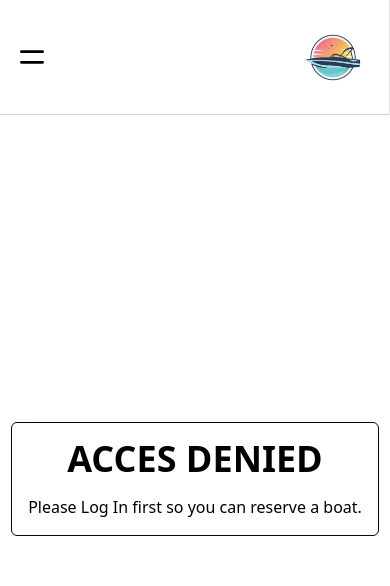
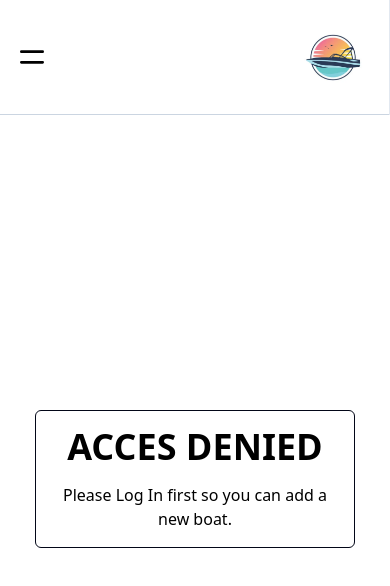
Before and after one commit to Felipe-Perez-Ferraro/final_capstone_front, a React (Create React App) app: page /add-boat in a window 390 px wide. Shown: the top 586 px of the page. Built offline with nearby package versions, Linux system fonts and the light colour scheme.

Commit message:
Styled denied message

```diff
--- a/src/components/pages/AddBoat.jsx
+++ b/src/components/pages/AddBoat.jsx
@@ -50,11 +50,11 @@ const AddBoat = () => {
     <>
       {user === null ? (
         <section className="h-full flex justify-center items-center">
-          <article className="flex flex-col gap-4 border border-slate-950 rounded-md p-4">
+          <article className="flex flex-col gap-4 border border-slate-950 rounded-md p-4 mx-auto max-w-xs lg:max-w-lg">
             <h2 className="font-black uppercase text-4xl text-center">
               Acces Denied
             </h2>
-            <p>Please Log In first so you can reserve a boat.</p>
+            <p className="text-center text-md">Please Log In first so you can add a new boat.</p>
           </article>
         </section>
       ) : (
--- a/src/components/pages/Boats.jsx
+++ b/src/components/pages/Boats.jsx
@@ -37,7 +37,7 @@ const Boats = () => {
 
       {boats.length === 0 && (
         <>
-          <h1 className="font-semibold text-2xl">
+          <h1 className="font-semibold text-lg lg:text-2xl text-center">
             There are no boats yet. Please create one.
           </h1>
         </>
--- a/src/components/pages/DeleteBoat.jsx
+++ b/src/components/pages/DeleteBoat.jsx
@@ -22,9 +22,9 @@ function DeleteBoat() {
     <>
       {user === null ? (
         <section className="h-full flex justify-center items-center">
-          <article className="flex flex-col gap-4 border border-slate-950 rounded-md p-4">
+          <article className="flex flex-col gap-4 border border-slate-950 rounded-md p-4 mx-auto max-w-xs lg:max-w-lg">
             <h2 className="font-black uppercase text-4xl text-center">Acces Denied</h2>
-            <p>Please Log In first so you can Delete a boat.</p>
+            <p className="text-center text-md">Please Log In first so you can Delete a boat.</p>
           </article>
         </section>
       ) : (
--- a/src/components/pages/MyReservations.jsx
+++ b/src/components/pages/MyReservations.jsx
@@ -20,9 +20,9 @@ function MyReservations() {
     <>
       {user === null ? (
         <section className="h-full flex justify-center items-center">
-          <article className="flex flex-col gap-4 border border-slate-950 rounded-md p-4">
+          <article className="flex flex-col gap-4 border border-slate-950 rounded-md p-4 mx-auto max-w-xs lg:max-w-lg">
             <h2 className="font-black uppercase text-4xl text-center">Acces Denied</h2>
-            <p>Please Log In first so you can see all your Reservations.</p>
+            <p className="text-center text-md">Please Log In first so you can see all your Reservations.</p>
           </article>
         </section>
       ) : (
```
